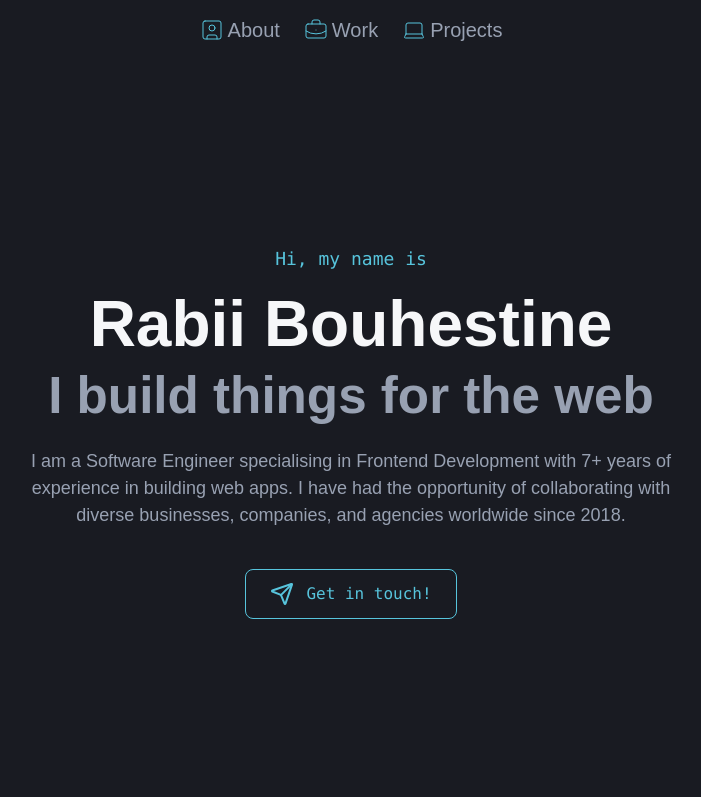
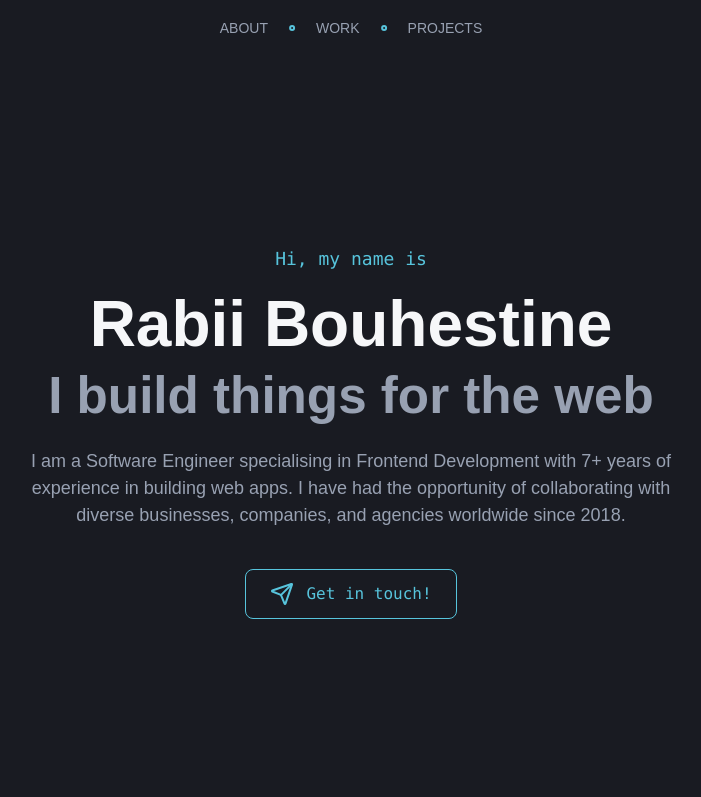
Before and after one commit to rabiibouhestine/rabii-bouhestine, an Astro site: page / in a window 1280 px wide. Shown: the top 797 px of the page, without its empty margins (289-990 px from the left). Built offline with nearby package versions, Linux system fonts and the light colour scheme; Astro itself is replaced by a stand-in of ours.

Commit message:
update header styles

```diff
--- a/src/components/Header.astro
+++ b/src/components/Header.astro
@@ -1,20 +1,21 @@
 ---
-import { BriefcaseBusiness, Laptop, SquareUser } from '@lucide/astro';
+import { Dot } from '@lucide/astro';
+
+const linkClass = "text-sm flex items-center gap-1 relative after:absolute after:left-0 after:bottom-0 after:h-[2px] after:w-0 after:bg-accent after:transition-all after:duration-300 hover:after:w-full hover:text-light-1"
 ---
 
 <header class="h-16 py-4">
-  <nav class="flex items-center justify-center gap-6 text-xl text-light-2">
-    <a href="#about" class="flex items-center gap-1 relative after:absolute after:left-0 after:bottom-0 after:h-[2px] after:w-0 after:bg-accent after:transition-all after:duration-300 hover:after:w-full hover:text-light-1">
-      <SquareUser size="24" stroke-width={1} class="text-accent"/>
-      About
+  <nav class="flex items-center justify-center gap-3 text-xl text-light-2">
+    <a href="#about" class={linkClass}>
+      ABOUT
     </a>
-    <a href="#work" class="flex items-center gap-1 relative after:absolute after:left-0 after:bottom-0 after:h-[2px] after:w-0 after:bg-accent after:transition-all after:duration-300 hover:after:w-full hover:text-light-1">
-      <BriefcaseBusiness size="24" stroke-width={1} class="text-accent"/>
-      Work
+    <Dot stroke-width={4} class="text-accent"/>
+    <a href="#work" class={linkClass}>
+      WORK
     </a>
-    <a href="#projects" class="flex items-center gap-1 relative after:absolute after:left-0 after:bottom-0 after:h-[2px] after:w-0 after:bg-accent after:transition-all after:duration-300 hover:after:w-full hover:text-light-1">
-      <Laptop size="24" stroke-width={1} class="text-accent"/>
-      Projects
+    <Dot stroke-width={4} class="text-accent"/>
+    <a href="#projects" class={linkClass}>
+      PROJECTS
     </a>
   </nav>
 </header>
```
